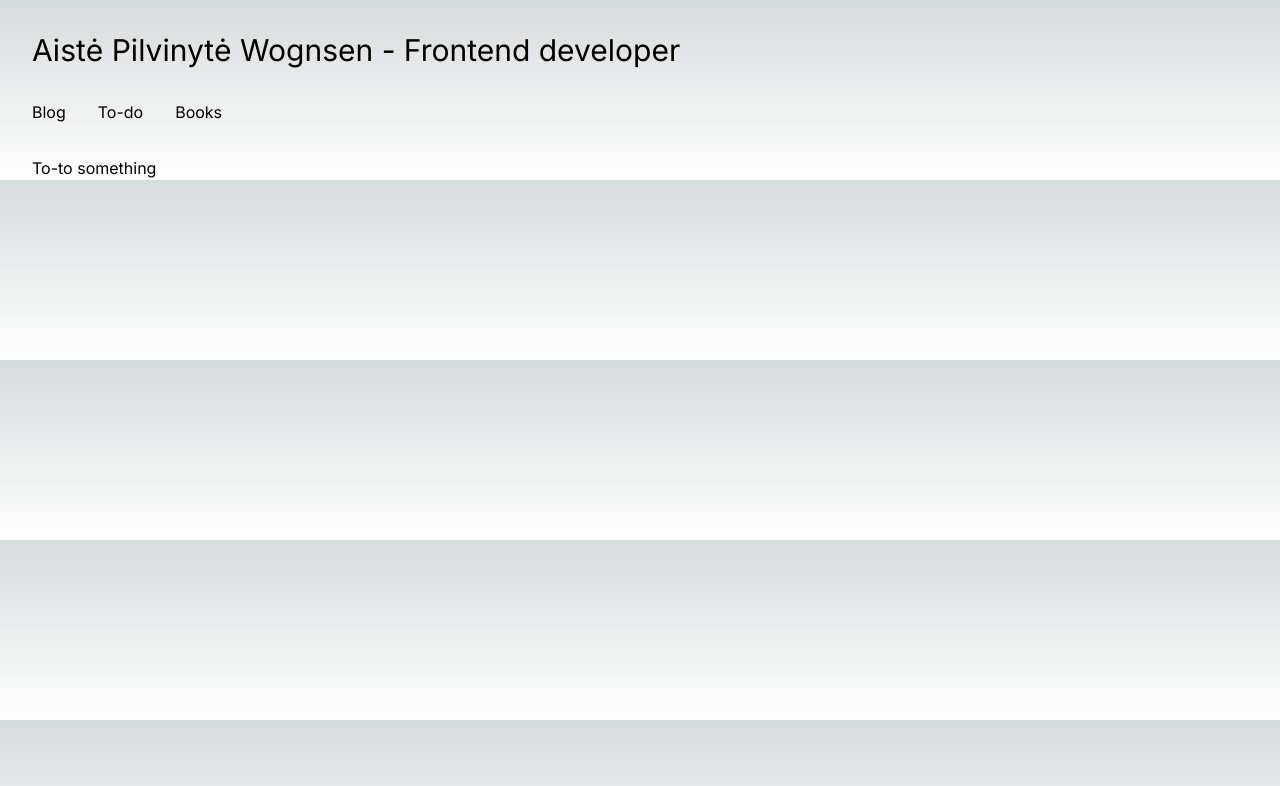
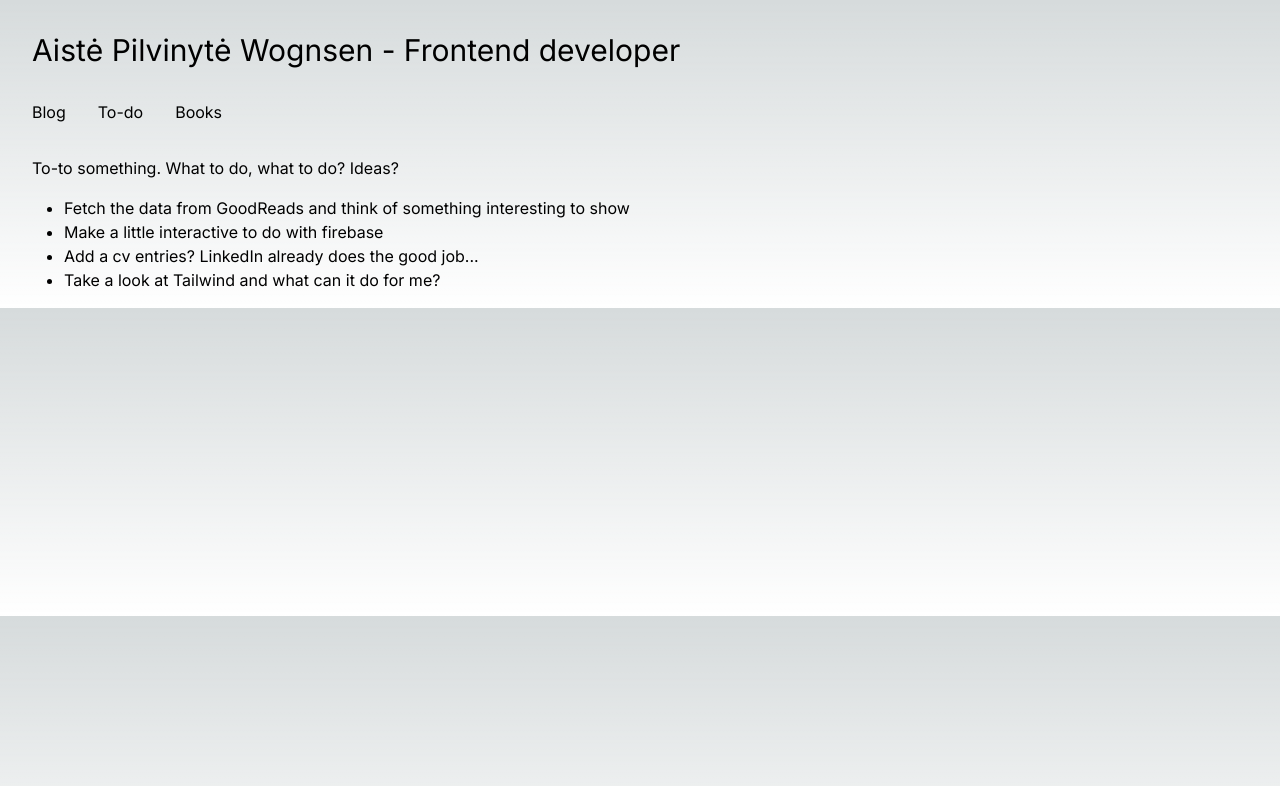
Before and after one commit to icetulyte/icetulyte, a Next.js app: page /to-do in a window 1280 px wide. Shown: the top 786 px of the page. Built offline with nearby package versions, Linux system fonts and the light colour scheme.

Commit message:
added some ideas for what to do next

```diff
--- a/app/to-do/page.jsx
+++ b/app/to-do/page.jsx
@@ -6,6 +6,14 @@ export const metadata = {
 }
 export default function ToDo() {
     return (
-        <div>To-to something</div>
+        <div>
+            <div>To-to something. What to do, what to do? Ideas?</div>
+            <ul className="list-disc pl-8 py-4">
+                <li>Fetch the data from GoodReads and think of something interesting to show</li>
+                <li>Make a little interactive to do with firebase</li>
+                <li>Add a cv entries? LinkedIn already does the good job...</li>
+                <li>Take a look at Tailwind and what can it do for me?</li>
+            </ul>
+        </div>
     )
 }
```
